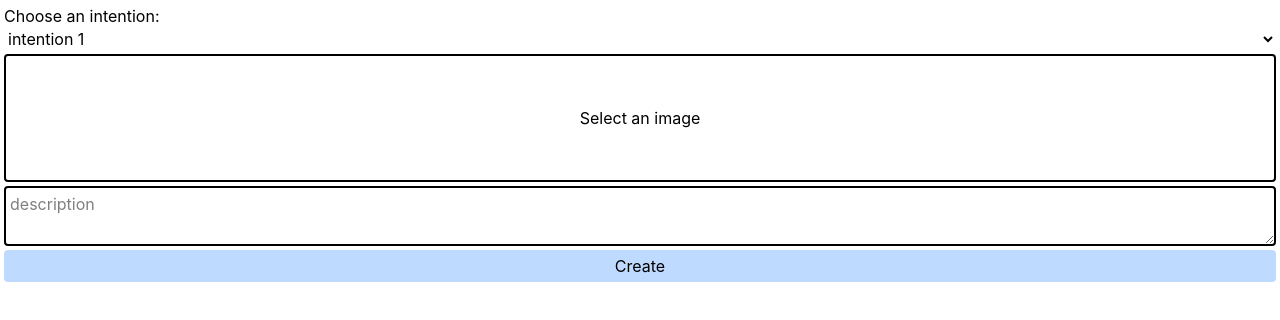
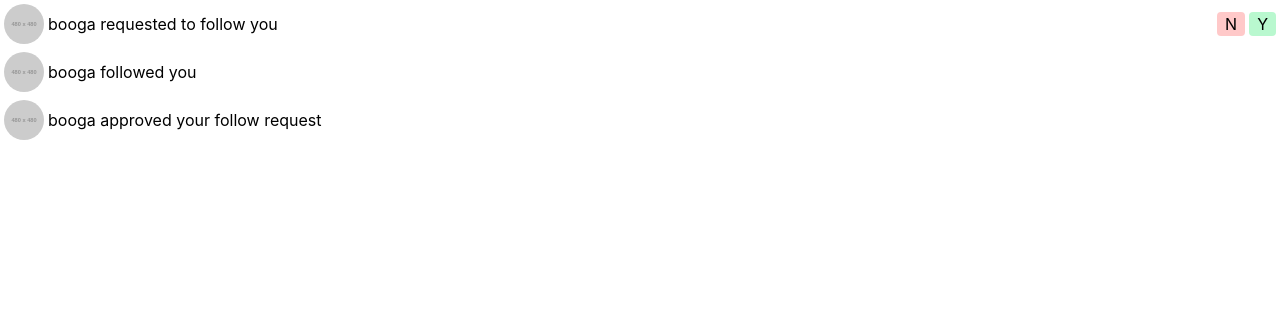
Before and after one commit to sventi555/intentions-web, a React (Vite) app in the folder apps/client/: page / in a window 1280 px wide. Shown: the top 320 px of the page. Built offline with nearby package versions, Linux system fonts and the light colour scheme.

Commit message:
notification list page

```diff
--- a/apps/client/src/app.tsx
+++ b/apps/client/src/app.tsx
@@ -1,7 +1,7 @@
-import { CreatePost } from './pages/create-post';
+import { Notifications } from './pages/notifications';
 
 const App: React.FC = () => {
-  return <CreatePost />;
+  return <Notifications />;
 };
 
 export default App;
--- /dev/null
+++ b/apps/client/src/pages/notifications.tsx
@@ -0,0 +1,83 @@
+import { PropsWithChildren } from 'react';
+import { useDownloadUrl } from '../features/media/hooks/download-url';
+
+export const Notifications: React.FC = () => {
+  return (
+    <div className="flex flex-col">
+      <FollowRequestNotification
+        sender={{ id: 'test-id', username: 'booga', dpUri: 'test-dp' }}
+        isPending={true}
+      />
+      <FollowRequestNotification
+        sender={{ id: 'test-id', username: 'booga', dpUri: 'test-dp' }}
+        isPending={false}
+      />
+      <FollowApprovedNotification
+        recipient={{ id: 'test-id', username: 'booga', dpUri: 'test-dp' }}
+      />
+    </div>
+  );
+};
+
+interface NotificationUser {
+  id: string;
+  username: string;
+  dpUri?: string;
+}
+
+interface FollowNotificationWrapperProps {
+  user: NotificationUser;
+}
+
+const FollowNotificationWrapper: React.FC<
+  PropsWithChildren<FollowNotificationWrapperProps>
+> = (props) => {
+  const { downloadUrl: dpUrl } = useDownloadUrl(props.user.dpUri);
+
+  return (
+    <div className="flex items-center gap-1 p-1">
+      <img src={dpUrl} className="w-10 rounded-full" />
+      {props.children}
+    </div>
+  );
+};
+
+interface FollowRequestNotificationProps {
+  sender: NotificationUser;
+  isPending: boolean;
+}
+
+const FollowRequestNotification: React.FC<FollowRequestNotificationProps> = (
+  props,
+) => {
+  return (
+    <FollowNotificationWrapper user={props.sender}>
+      <div className="flex grow justify-between">
+        <div>
+          {props.sender.username}{' '}
+          {props.isPending ? 'requested to follow you' : 'followed you'}
+        </div>
+        {props.isPending ? (
+          <div className="flex gap-1">
+            <button className="rounded-sm bg-red-200 px-2">N</button>
+            <button className="rounded-sm bg-green-200 px-2">Y</button>
+          </div>
+        ) : null}
+      </div>
+    </FollowNotificationWrapper>
+  );
+};
+
+interface FollowApprovalNotificationProps {
+  recipient: NotificationUser;
+}
+
+const FollowApprovedNotification: React.FC<FollowApprovalNotificationProps> = (
+  props,
+) => {
+  return (
+    <FollowNotificationWrapper user={props.recipient}>
+      <div>{props.recipient.username} approved your follow request</div>
+    </FollowNotificationWrapper>
+  );
+};
```
